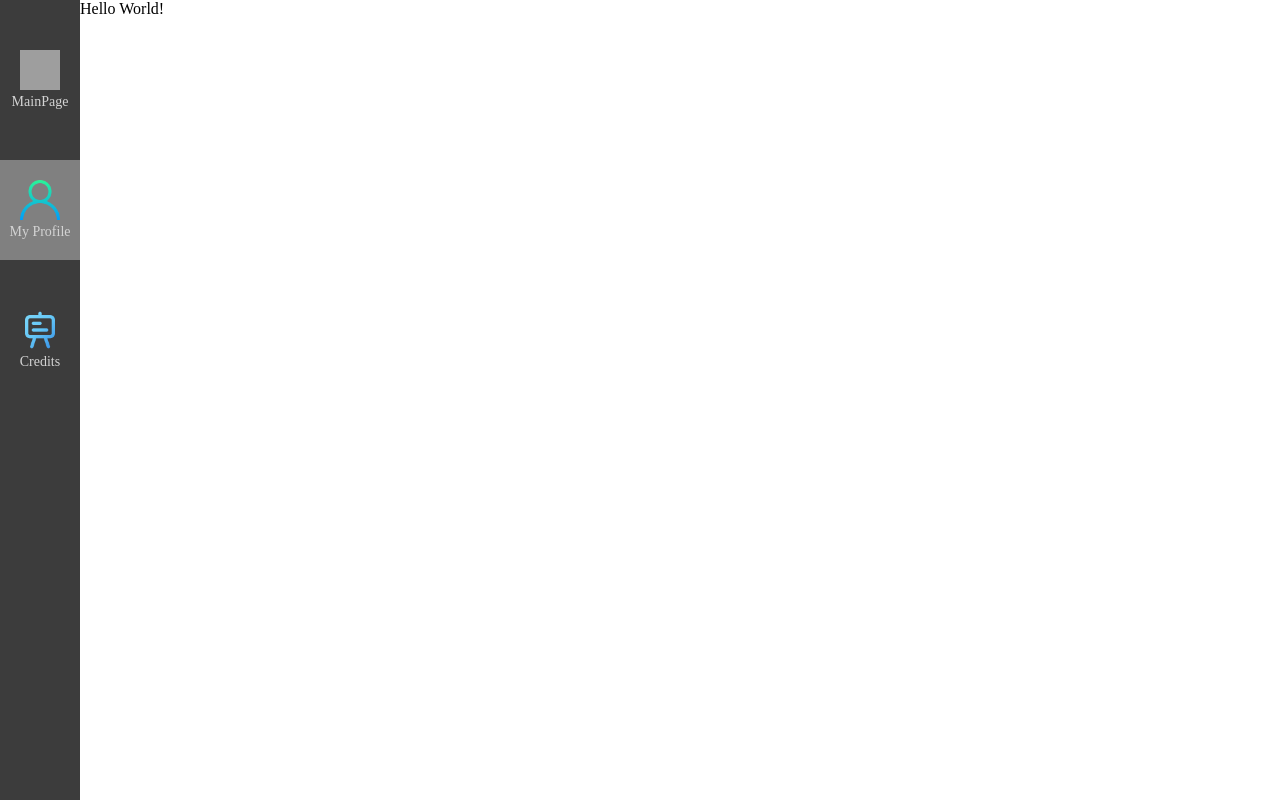
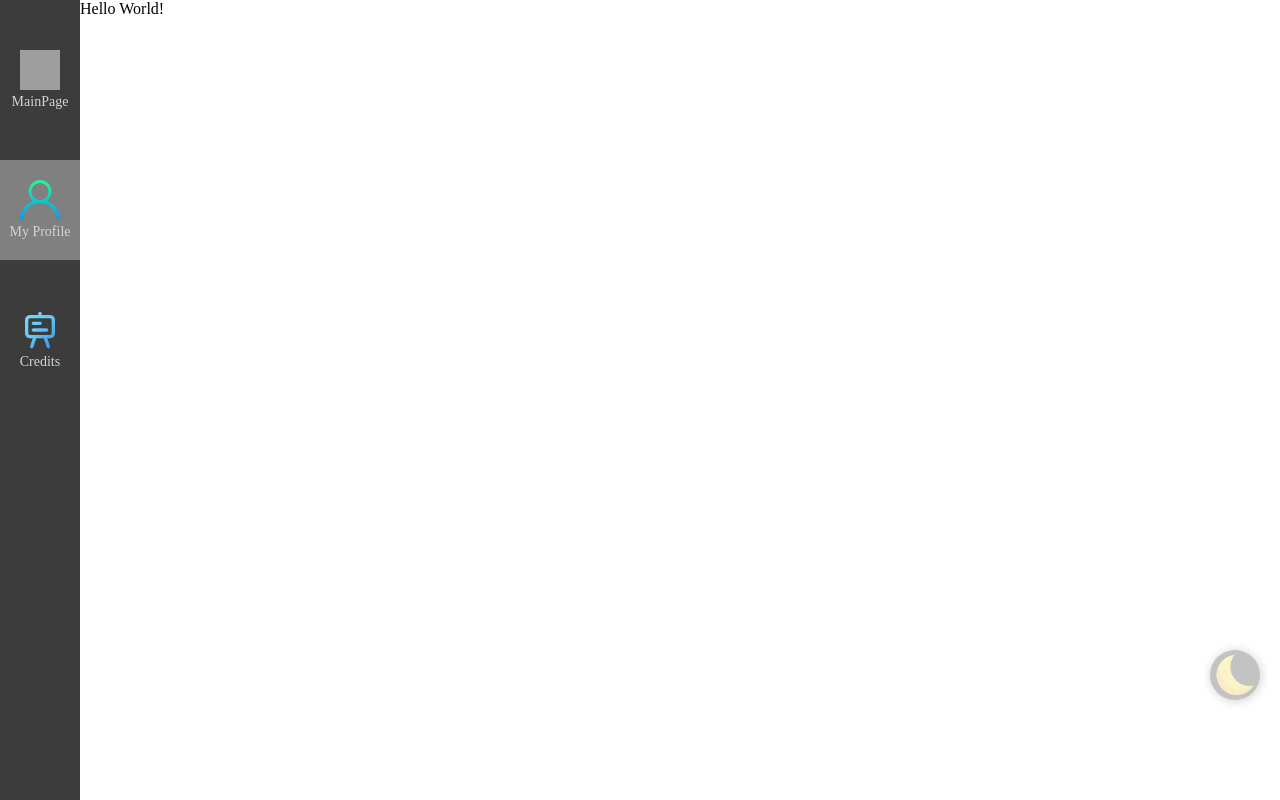
Before and after one commit to DKU-D-Coding-teams/2023-1-developers, a React (Create React App) app in the folder frontend/: page /profile-edit in a window 1280 px wide. Built offline with nearby package versions, Linux system fonts and the light colour scheme; grey boxes are pictures that could not be loaded; a web font is replaced by a local one.

Commit message:
feat: 다크테마 버튼 추가

```diff
--- a/frontend/src/App.tsx
+++ b/frontend/src/App.tsx
@@ -1,15 +1,16 @@
 import { Routes, Route } from "react-router-dom";
-import { GlobalStyle, lightTheme } from "styles";
+import { GlobalStyle, lightTheme, darkTheme } from "styles";
 import { Credits, Main, ProfileEdit, Register } from "pages";
 import { paths } from "consts";
-import { useEffect } from "react";
+import { useState, useEffect } from "react";
 import { useSetRecoilState } from "recoil";
 import { scrollPosState } from "atoms";
 import { throttle } from "lodash";
-import { ThemeProvider } from "styled-components";
+import styled, { ThemeProvider } from "styled-components";
 
-function App() {
+export default function App() {
   const setScrollPos = useSetRecoilState(scrollPosState);
+  const [isDarkTheme, setDarkTheme] = useState(false);
 
   useEffect(() => {
     window.addEventListener(
@@ -20,9 +21,13 @@ function App() {
     );
   }, []);
 
+  const changeTheme = () => {
+    setDarkTheme(!isDarkTheme);
+  };
+
   return (
     <>
-      <ThemeProvider theme={lightTheme}>
+      <ThemeProvider theme={isDarkTheme ? darkTheme : lightTheme}>
         <Routes>
           <Route path="*" element={<div> Not Found </div>} />
           <Route path={paths.MAINPAGE} element={<Main />} />
@@ -30,10 +35,41 @@ function App() {
           <Route path={paths.PROFILE_EDIT} element={<ProfileEdit />} />
           <Route path={paths.CREDITS} element={<Credits />} />
         </Routes>
+
+        <ThemeButton onClick={changeTheme}>
+          <img src={isDarkTheme ? "/icons/sun.png" : "/icons/moon.png"} />
+        </ThemeButton>
         <GlobalStyle />
       </ThemeProvider>
     </>
   );
 }
 
-export default App;
+const ThemeButton = styled.button`
+  position: fixed;
+  right: 20px;
+  bottom: 100px;
+
+  width: 50px;
+  height: 50px;
+
+  background-color: ${({ theme }) => theme.colors.themeBtn};
+  border-radius: 70%;
+
+  box-shadow: 1px 1px 10px 1px rgba(0, 0, 0, 0.5);
+
+  opacity: 0.3;
+
+  transition: opacity 0.3s, background-color 1s;
+
+  img {
+    width: 40px;
+    height: 40px;
+    margin-left: 5px;
+    margin-top: 3px;
+  }
+
+  &:hover {
+    opacity: 1;
+  }
+`;
--- a/frontend/src/components/navbar/Nav.tsx
+++ b/frontend/src/components/navbar/Nav.tsx
@@ -37,7 +37,7 @@ const Wrapper = styled.div<{ highlight: boolean }>`
   color: lightgray;
   text-align: center;
   font-size: 14px;
-  ${({ highlight }) => highlight && "background-color: gray"};
+  ${({ highlight, theme }) => highlight && "background-color:" + theme.colors.navbarHighlight};
   transition: 1s;
 
   ${({ theme }) => theme.media.mobile} {
--- a/frontend/src/pages/Main.tsx
+++ b/frontend/src/pages/Main.tsx
@@ -38,7 +38,7 @@ const TopBackground = styled.div<{ scrollPos: number }>`
   animation: ${dragDown} 0.8s ease;
 
   opacity: ${({ scrollPos }) => 50 / (scrollPos + 1)};
-  transition: opacity 0.5s;
+  transition: opacity 0.5s, background-color 1s;
 `;
 
 const TitleBox = styled.div`
@@ -48,10 +48,13 @@ const TitleBox = styled.div`
   transform: translate(-50%, 0);
   bottom: -30px;
   font-size: 60px;
+  color: ${({ theme }) => theme.colors.titleFont};
 
   white-space: nowrap;
   font-family: "S-CoreDream-3Light";
   font-weight: 100;
+
+  transition: color 1s;
 `;
 
 const PinterestContainer = styled.div`
@@ -66,6 +69,7 @@ const PinterestContainer = styled.div`
   padding: 0 20px;
 
   background-color: ${({ theme }) => theme.colors.pinterestContainer};
+  transition: background-color 1s;
 `;
 
 const fadein = keyframes`
@@ -93,7 +97,8 @@ const PinterestObject = styled.div`
 const TopBar = styled.div<{ scrollPos: number }>`
   position: fixed;
   width: 100%;
-  background-color: white;
+  background-color: ${({ theme }) => theme.colors.bg};
+  color: ${({ theme }) => theme.colors.titleFont};
   z-index: 1;
 
   text-align: center;
@@ -101,7 +106,7 @@ const TopBar = styled.div<{ scrollPos: number }>`
   line-height: 50px;
   font-size: 20px;
 
-  border-bottom: 1px solid lightgray;
+  box-shadow: 0px 5px 25px -5px rgba(0, 0, 0, 0.3);
 
   display: none;
   animation: ${dragDown} 0.3s ease-in-out;
--- a/frontend/src/styles/GlobalStyle.ts
+++ b/frontend/src/styles/GlobalStyle.ts
@@ -5,6 +5,7 @@ const GlobalStyle = createGlobalStyle`
     	margin: 0;
 		font-family: 'SUIT-Regular';
 		background-color: ${({ theme }) => theme.colors.bg};
+		transition: background-color 1s;
 	}
 
 	button {
--- a/frontend/src/styles/darkTheme.ts
+++ b/frontend/src/styles/darkTheme.ts
@@ -3,9 +3,12 @@ import { media } from "./lightTheme";
 
 const darkTheme: DefaultTheme = {
   colors: {
-    bg: "lightgray",
-    topBg: "gray",
-    pinterestContainer: "#e8f9ff",
+    bg: "#6e6e6e",
+    topBg: "#444444",
+    pinterestContainer: "#7e888f",
+    titleFont: "white",
+    themeBtn: "white",
+    navbarHighlight: "#232323",
   },
   media,
 };
--- a/frontend/src/styles/defaultTheme.d.ts
+++ b/frontend/src/styles/defaultTheme.d.ts
@@ -6,6 +6,9 @@ declare module "styled-components" {
       bg: string;
       topBg: string;
       pinterestContainer: string;
+      titleFont: string;
+      themeBtn: string;
+      navbarHighlight: string;
     };
     media: {
       mobile: string;
--- a/frontend/src/styles/index.ts
+++ b/frontend/src/styles/index.ts
@@ -1,2 +1,3 @@
 export { default as GlobalStyle } from "./GlobalStyle";
 export { default as lightTheme } from "./lightTheme";
+export { default as darkTheme } from "./darkTheme";
--- a/frontend/src/styles/lightTheme.ts
+++ b/frontend/src/styles/lightTheme.ts
@@ -11,6 +11,9 @@ const lightTheme: DefaultTheme = {
     bg: "white",
     topBg: "lightgray",
     pinterestContainer: "#e8f9ff",
+    titleFont: "black",
+    themeBtn: "#393939",
+    navbarHighlight: "gray",
   },
   media,
 };
```
Also changed, not shown: frontend/public/icons/moon.png (added), frontend/public/icons/sun.png (added).
